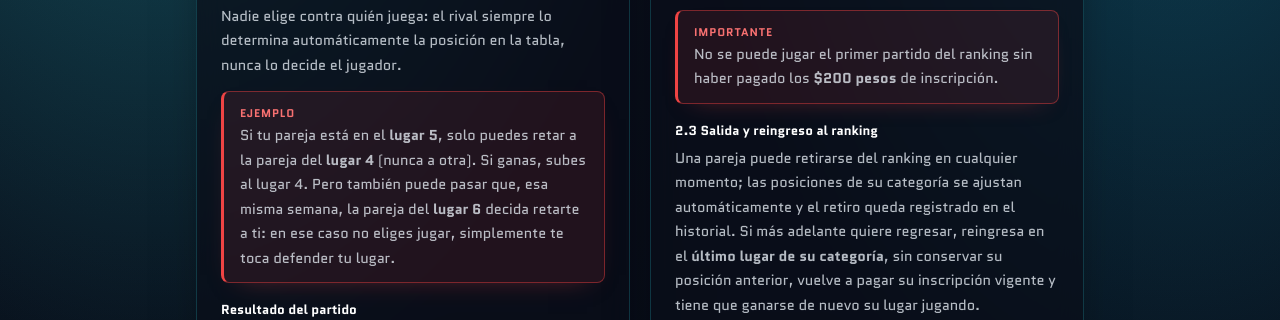
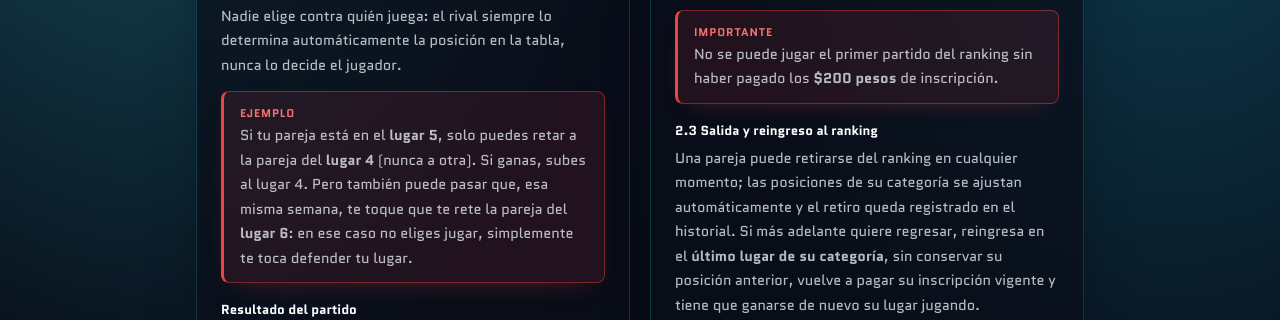
Before and after one commit to Carlosabrego136/Padel, a Next.js app: page /reglamento in a window 1280 px wide. Shown: the part 920-1240 px from the top of the page. Built offline with nearby package versions, Linux system fonts and the light colour scheme; no server answers.

Commit message:
Corregir_redaccion_del_ejemplo_de_retos_en_el_reglamento

```diff
--- a/src/app/reglamento/page.tsx
+++ b/src/app/reglamento/page.tsx
@@ -74,8 +74,8 @@ function construirReglas(cfg: Map<string, string>): Regla[] {
               <p>
                 Si tu pareja está en el <strong>lugar 5</strong>, solo puedes retar a la pareja del{' '}
                 <strong>lugar 4</strong> (nunca a otra). Si ganas, subes al lugar 4. Pero también puede pasar que,
-                esa misma semana, la pareja del <strong>lugar 6</strong> decida retarte a ti: en ese caso no eliges
-                jugar, simplemente te toca defender tu lugar.
+                esa misma semana, te toque que te rete la pareja del <strong>lugar 6</strong>: en ese caso no
+                eliges jugar, simplemente te toca defender tu lugar.
               </p>
             </div>
           </div>
```
